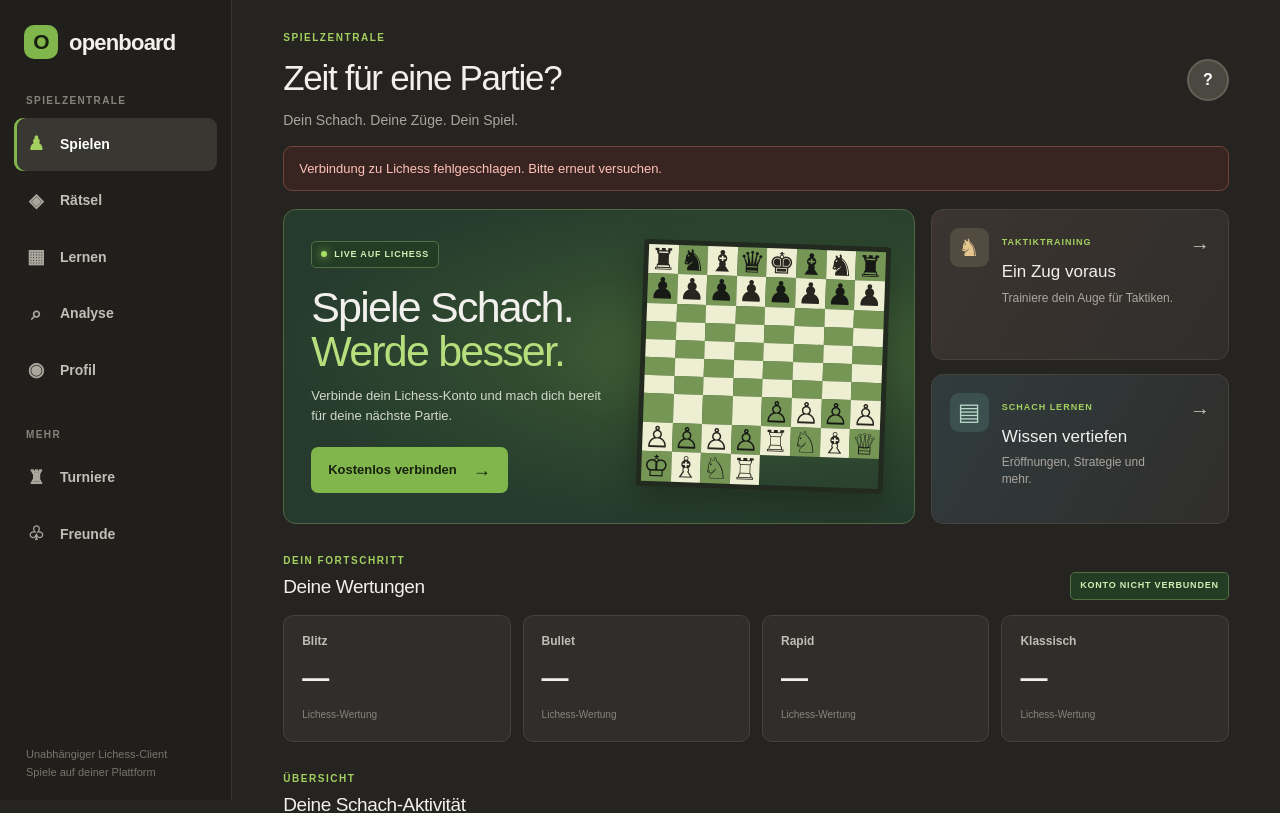
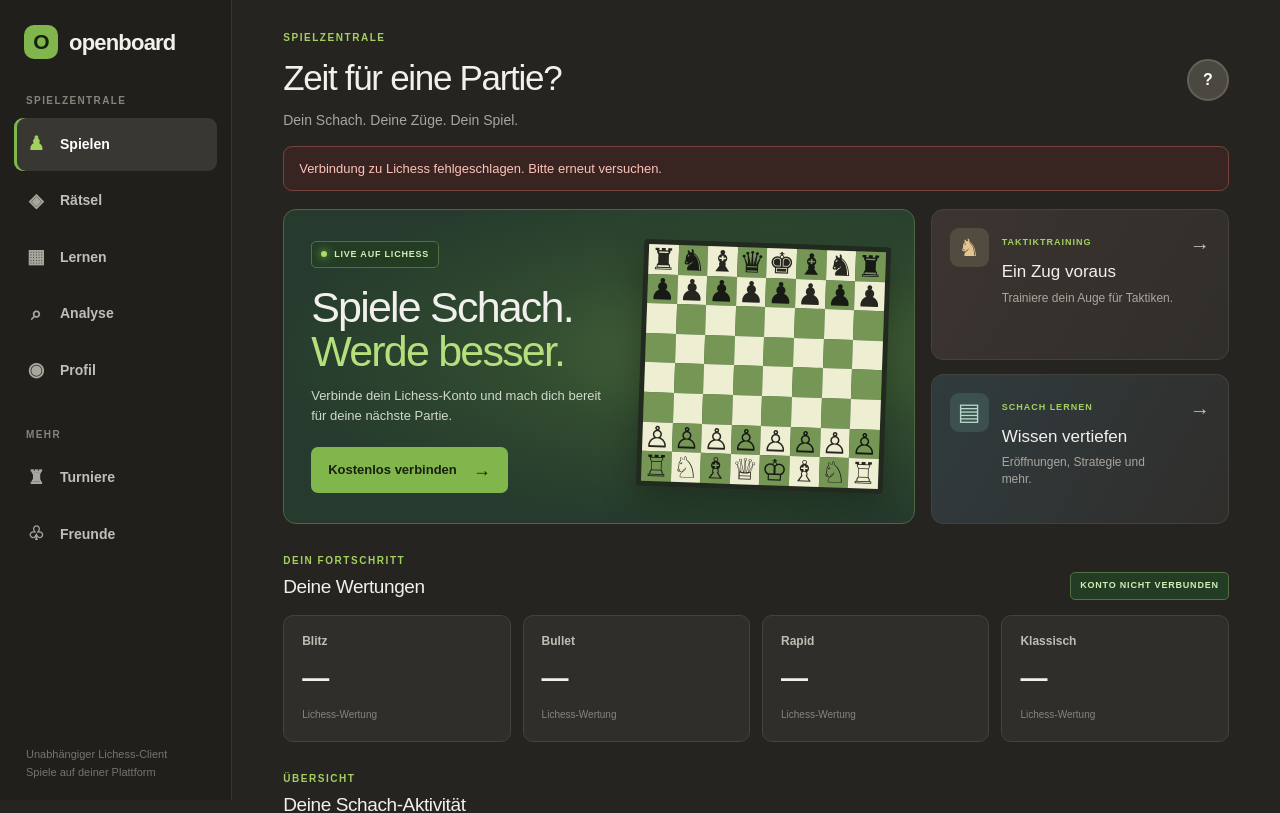
Before and after one commit to Rololol/openboard, a Next.js app: page / in a window 1280 px wide. Shown: the top 813 px of the page. Built offline with nearby package versions, Linux system fonts and the light colour scheme; no server answers.

Commit message:
Ensure dashboard board preview renders exactly 64 squares

```diff
--- a/src/app/page.tsx
+++ b/src/app/page.tsx
@@ -8,7 +8,7 @@ type AccountResponse = { authenticated: boolean; account?: Account };
 
 const navigation = [["♟", "Spielen", true], ["◈", "Rätsel", false], ["▦", "Lernen", false], ["⌕", "Analyse", false], ["◉", "Profil", false]] as const;
 const ratingKeys = [["Blitz", "blitz"], ["Bullet", "bullet"], ["Rapid", "rapid"], ["Klassisch", "classical"]] as const;
-const pieces = ["♜","♞","♝","♛","♚","♝","♞","♜","♟","♟","♟","♟","♟","♟","♟","♟","","","","","","","","","","","","","","","","","","","","","","","","","","","","","","","","","","","","","","","","","","","","","♙","♙","♙","♙","♙","♙","♙","♙","♖","♘","♗","♕","♔","♗","♘","♖"];
+const pieces = ("♜♞♝♛♚♝♞♜" + "♟".repeat(8) + " ".repeat(32) + "♙".repeat(8) + "♖♘♗♕♔♗♘♖").split("");
 
 export default function Home() {
   const [account, setAccount] = useState<Account | null>(null);
```
